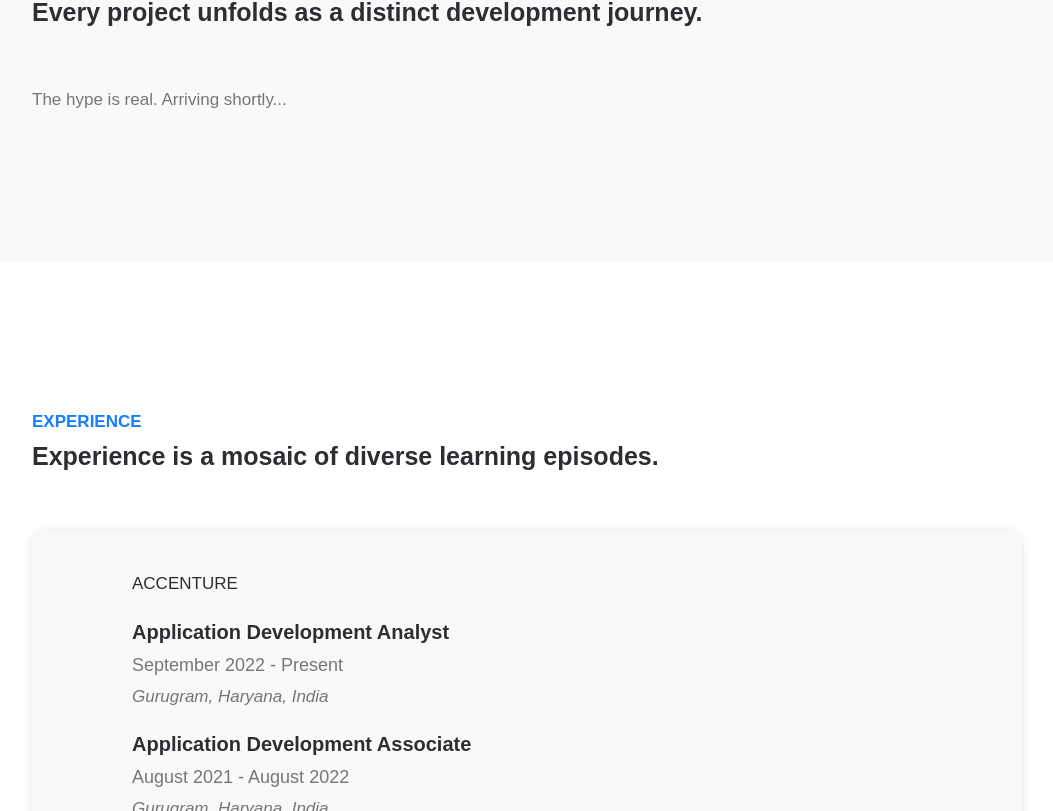
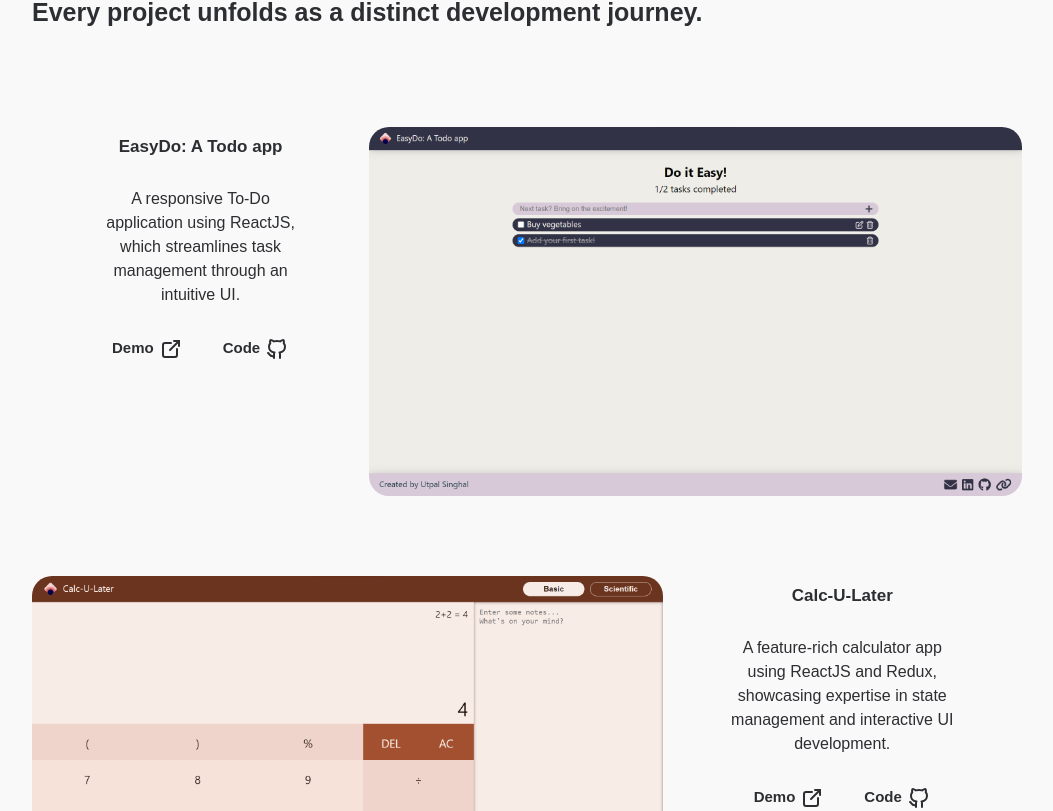
Before and after one commit to utpalsinghal/portfolio, a React (Create React App) app: page / in a window 1280 px wide. Shown: the part 1529-2340 px from the top of the page, without its empty margins (113-1166 px from the left). Built offline with nearby package versions, Linux system fonts and the light colour scheme.

Commit message:
Add projects (#5)
* Add projects with basic layout

* Add project description and styling

```diff
--- a/src/components/Projects.jsx
+++ b/src/components/Projects.jsx
@@ -1,5 +1,6 @@
 import React from "react";
 import "../styles/Projects.scss";
+import ProjectsData from "../data/Projects.json";
 
 const Projects = () => {
 	return (
@@ -8,10 +9,73 @@ const Projects = () => {
 				<div className='project-content'>
 					<h3>Projects</h3>
 					<h4>Every project unfolds as a distinct development journey.</h4>
-          <p>The hype is real. Arriving shortly...</p>
+					{ProjectsData.map((project) => {
+						return (
+							<div className={`project-card ${project.id%2===0 ? '' : 'reverse' }`}>
+								<div className='text-side'>
+									<h3 className='project-name'>{project.name}</h3>
+									<p className="description">{project.description}</p>
+									<div className='links'>
+										{/* Live demo */}
+										<a
+											href={project.link}
+											target='_blank'
+											rel='noreferrer'
+											className='externalLink'
+										>
+											<p>Demo</p>
+											<svg
+												xmlns='http://www.w3.org/2000/svg'
+												className='icon icon-tabler icon-tabler-external-link'
+												width='24'
+												height='24'
+												viewBox='0 0 24 24'
+												stroke-width='2'
+												stroke='currentColor'
+												fill='none'
+												stroke-linecap='round'
+												stroke-linejoin='round'
+											>
+												<path stroke='none' d='M0 0h24v24H0z' fill='none' />
+												<path d='M12 6h-6a2 2 0 0 0 -2 2v10a2 2 0 0 0 2 2h10a2 2 0 0 0 2 -2v-6' />
+												<path d='M11 13l9 -9' />
+												<path d='M15 4h5v5' />
+											</svg>
+										</a>
+										{/* Code */}
+										<a
+											href={project.github}
+											target='_blank'
+											rel='noreferrer'
+											className='projectGithub'
+										>
+											<p>Code</p>
+											<svg
+												xmlns='http://www.w3.org/2000/svg'
+												className='icon icon-tabler icon-tabler-brand-github'
+												width='24'
+												height='24'
+												viewBox='0 0 24 24'
+												stroke-width='2'
+												stroke='currentColor'
+												fill='none'
+												stroke-linecap='round'
+												stroke-linejoin='round'
+											>
+												<path stroke='none' d='M0 0h24v24H0z' fill='none' />
+												<path d='M9 19c-4.3 1.4 -4.3 -2.5 -6 -3m12 5v-3.5c0 -1 .1 -1.4 -.5 -2c2.8 -.3 5.5 -1.4 5.5 -6a4.6 4.6 0 0 0 -1.3 -3.2a4.2 4.2 0 0 0 -.1 -3.2s-1.1 -.3 -3.5 1.3a12.3 12.3 0 0 0 -6.2 0c-2.4 -1.6 -3.5 -1.3 -3.5 -1.3a4.2 4.2 0 0 0 -.1 3.2a4.6 4.6 0 0 0 -1.3 3.2c0 4.6 2.7 5.7 5.5 6c-.6 .6 -.6 1.2 -.5 2v3.5' />
+											</svg>
+										</a>
 									</div>
 								</div>
-
+								<div className='image-side'>
+									<img src={project.previewImage} alt={`${project.name} preview`}></img>
+								</div>
+							</div>
+						);
+					})}
+				</div>
+			</div>
 		</section>
 	);
 };
--- /dev/null
+++ b/src/data/Projects.json
@@ -0,0 +1,18 @@
+[
+  {
+    "id": 2,
+    "name": "EasyDo: A Todo app",
+    "github": "https://github.com/utpalsinghal/easydo",
+    "link": "https://utpal-easydo.vercel.app/",
+    "description": "A responsive To-Do application using ReactJS, which streamlines task management through an intuitive UI.",
+    "previewImage": "/images/EasyDo preview.png"
+  },
+  {
+    "id": 1,
+    "name": "Calc-U-Later",
+    "github": "https://github.com/utpalsinghal/calc-u-later",
+    "link": "https://calc-u-later.vercel.app/",
+    "description": "A feature-rich calculator app using ReactJS and Redux, showcasing expertise in state management and interactive UI development.",
+    "previewImage": "/images/Calc-U-Later preview.png"
+  }
+]
--- a/src/styles/Projects.scss
+++ b/src/styles/Projects.scss
@@ -18,10 +18,78 @@
 	font-size: 2.5rem;
 	margin-bottom: 6rem;
 }
-.project-content p {
-  color: #767676;
-  font-family: Mulish,sans-serif;
-  font-size: 1.7rem;
+.project-card {
+	border-radius: 15px;
+	display: flex;
+	flex-direction: row;
+	padding: 4rem 0;
+}
+.project-card .text-side {
+	display: flex;
+	flex-direction: column;
+	flex-grow: 4;
+  padding: 1rem;
+}
+$right-left-margin: 5rem;
+$right-left-margin-s: 2rem;
+.project-card .text-side .links {
+	display: flex;
+	justify-content: center;
+  margin: 0 $right-left-margin 3rem;
+}
+$links-color: #2d2e32 !important;
+.project-card .text-side .links a {
+	display: flex;
+	justify-content: center;
+  color: $links-color;
+  text-decoration: none;
+  padding: 1rem 2rem;
+}
+.project-card .text-side .links a p {
+	font-weight: 700;
+  color: $links-color;
+	font-family: Mulish, sans-serif;
+	font-size: 1.5rem;
+	line-height: 1.5;
+  margin-right: 5px;
+}
+.image-side {
+	flex-grow: 6;
+}
+.image-side img {
+	height: 100%;
+	width: 100%;
+  border-radius: 2rem;
+}
+.project-content .project-name {
+	text-align: center;
+	text-transform: none !important;
+	color: #2d2e32 !important;
+  margin: 0 $right-left-margin 3rem;
+}
+.project-card.reverse {
+  flex-direction: row-reverse;
+}
+.project-card .description {
+  text-align: center;
+	color: #2d2e32 !important;
 	font-weight: 500;
+	font-family: Mulish, sans-serif;
+	font-size: 1.6rem;
 	line-height: 1.5;
+  margin: 0 $right-left-margin 2rem;
 }
+@media (max-width: 900px) {
+  .project-card {
+    flex-direction: column !important;
+  }
+  .project-card .text-side .links {
+    margin: 0 $right-left-margin-s 1rem;
+  }
+  .project-content .project-name {
+    margin: 0 $right-left-margin-s 3rem;
+  }
+  .project-content .description {
+    margin: 0 $right-left-margin-s 2rem;
+  }
+}
```
Also changed, not shown: public/images/Calc-U-Later preview.png (added), public/images/EasyDo preview.png (added). Lines whose indentation alone changed are shown as unchanged.
